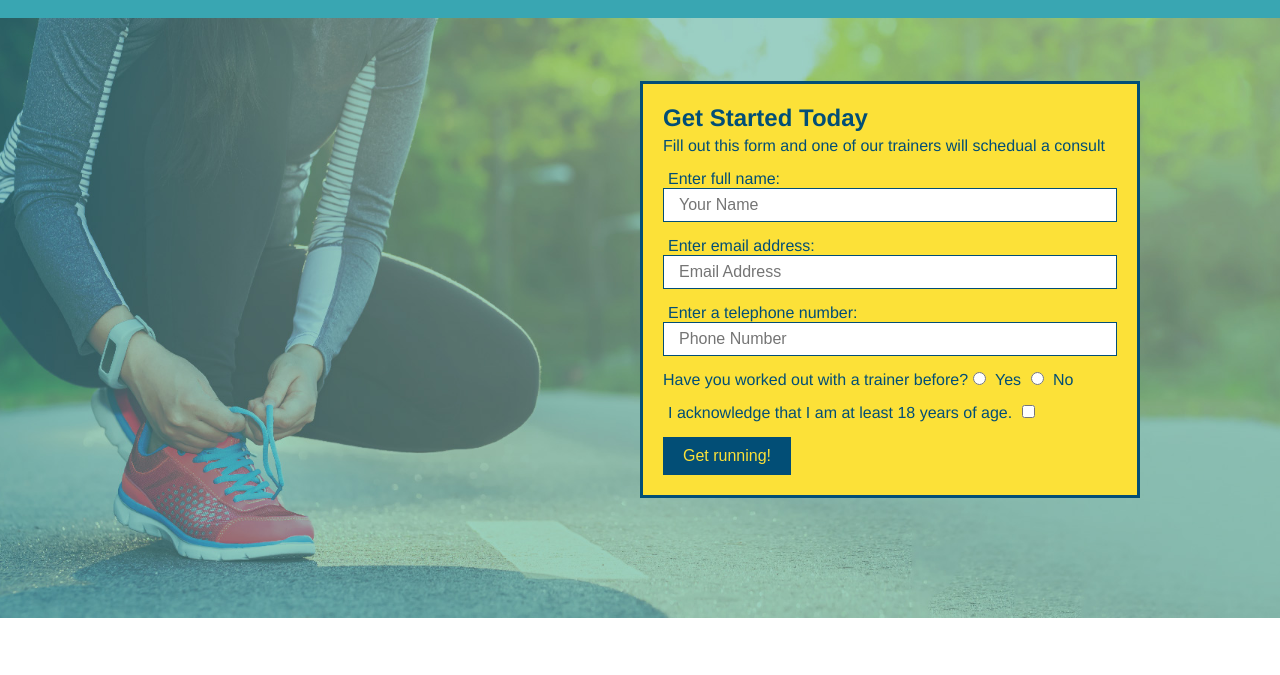
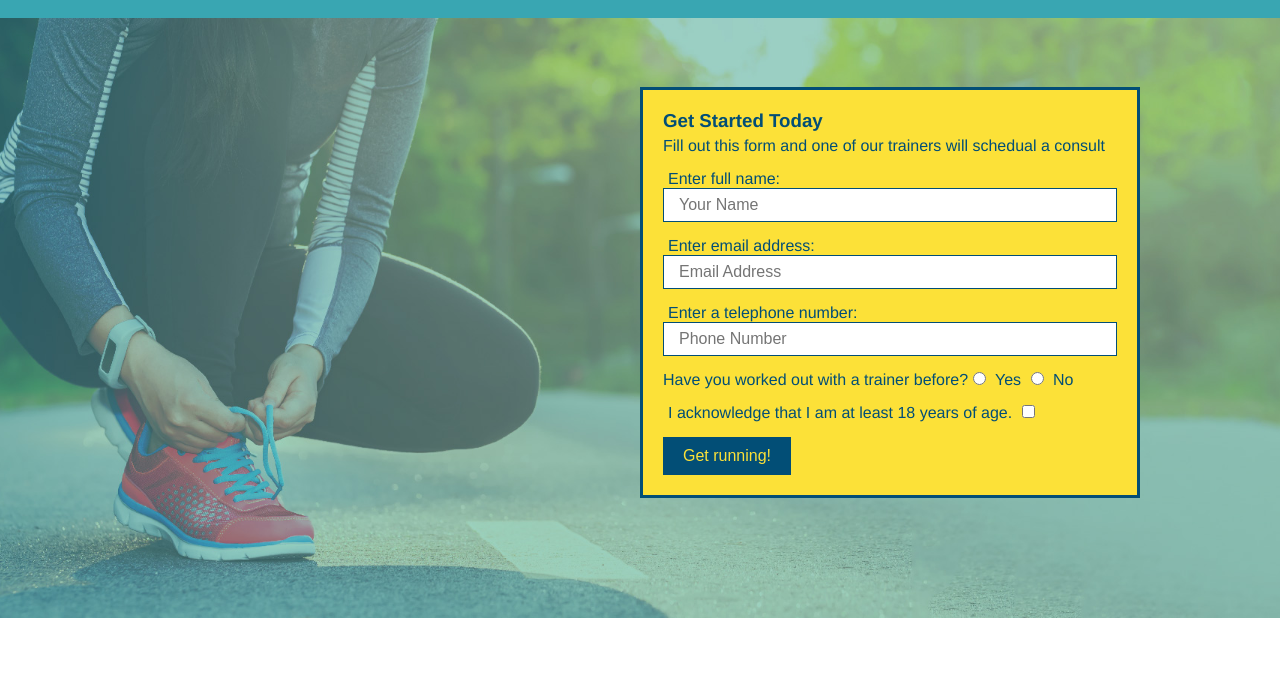
Before and after one commit to Charlie1099/runn-buddy, a plain HTML site: page index.html in a window 1280 px wide. Shown: the part 64-739 px from the top of the page. Drawn offline with Linux system fonts and the light colour scheme.

```diff
--- a/index.html
+++ b/index.html
@@ -16,8 +16,9 @@
        </h1>
 
       <nav>
-
+        <!-- unordered list element -->
         <ul>
+          <!-- list item eliment -->
           <li>
             <a href="#what-we-do">What We Do</a>
           </li>
@@ -33,12 +34,11 @@
         </ul>
       </nav>
   </header>
-
+  <!-- hero/jombotron -->
   <section class="hero">
     <div class="hero-form">
-          <h3 class="started">Get Started Today</h3>
+      <h3>Get Started Today</h3>
        <p>Fill out this form and one of our trainers will schedual a consult</p>
-
        <form>
         <label for="name">Enter full name:</label>
         <input type="text" placeholder="Your Name" name="name" id="name" class="form-input"/>
@@ -65,6 +65,7 @@
         </form>
         </div>
       </section>
+
       <!-- "What We Do" Section -->
       <section id="what-we-do" class="intro">
         <h2 class="section-title primary-border">What We Do</h2>
```
Lines whose indentation alone changed are shown as unchanged.
